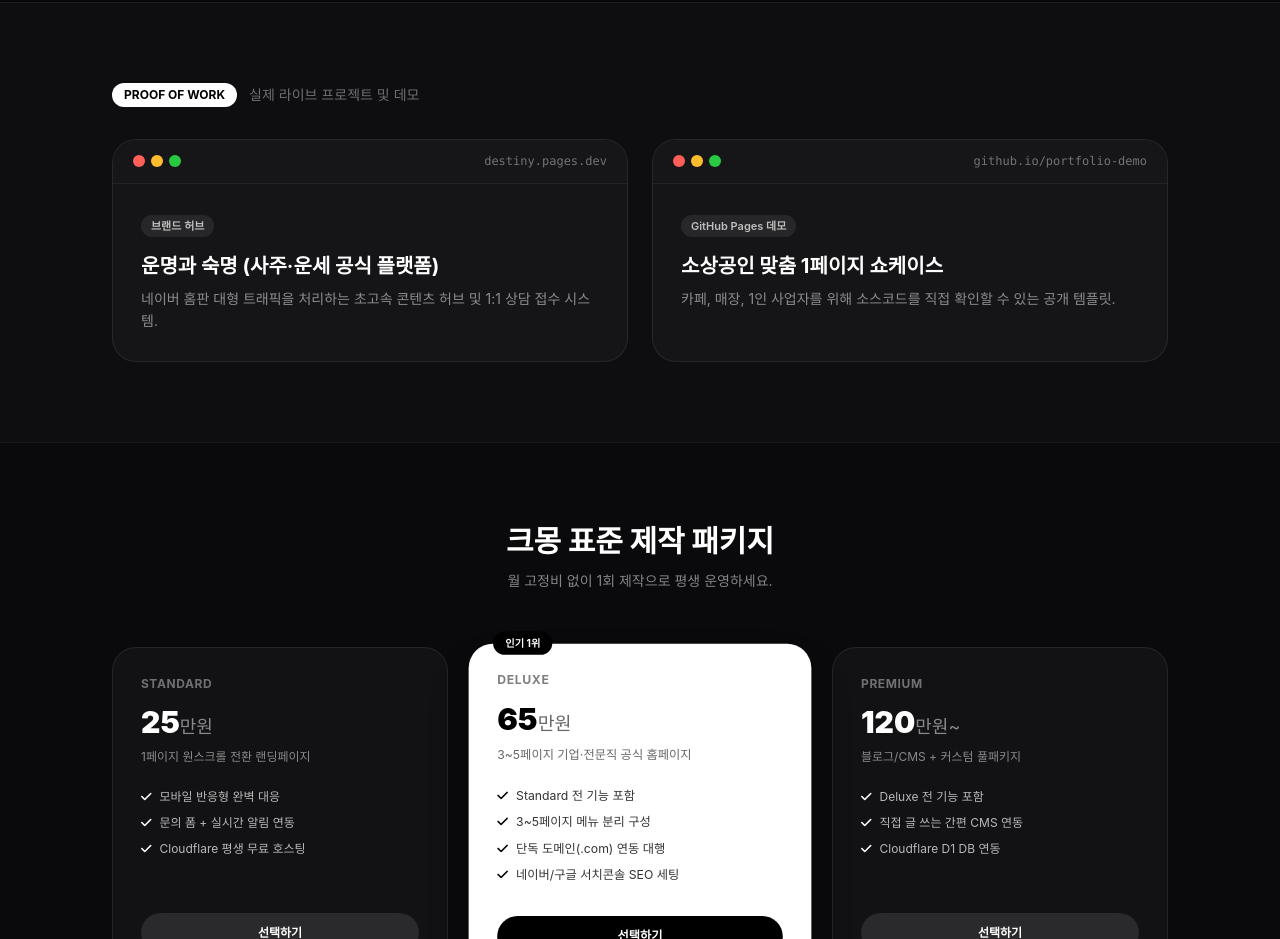
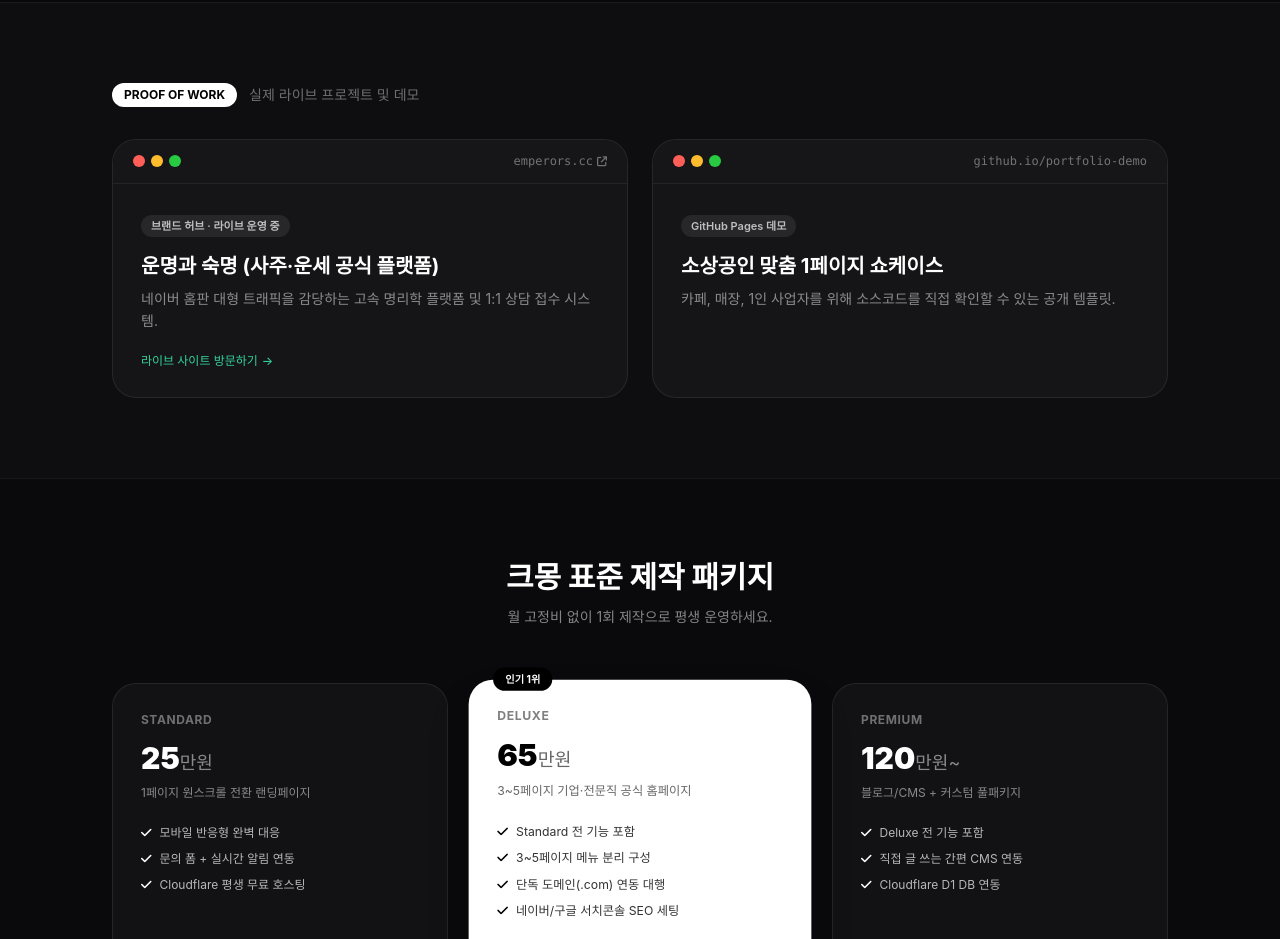
Before and after one commit to dk1347/destiny_weblab, a plain HTML site: page index.html in a window 1280 px wide. Shown: the part 940-1879 px from the top of the page. Drawn offline with nearby package versions, Linux system fonts and the light colour scheme; a web font is replaced by a local one.

Commit message:
fix: 사주 플랫폼 링크 emperors.cc 실제 도메인으로 연결

```diff
--- a/index.html
+++ b/index.html
@@ -101,23 +101,28 @@
         <span class="text-sm text-white/40">실제 라이브 프로젝트 및 데모</span>
       </div>
       <div class="grid md:grid-cols-2 gap-6">
-        <div class="rounded-3xl bg-[#151517] border border-white/[0.08] overflow-hidden">
+        <a href="https://emperors.cc" target="_blank" rel="noopener noreferrer" class="group block rounded-3xl bg-[#151517] border border-white/[0.08] hover:border-white/20 transition-all overflow-hidden">
           <div class="h-11 px-5 border-b border-white/[0.06] bg-[#161618] flex items-center justify-between">
             <div class="flex items-center gap-1.5">
               <span class="w-3 h-3 rounded-full bg-[#FF5F57]"></span>
               <span class="w-3 h-3 rounded-full bg-[#FFBD2E]"></span>
               <span class="w-3 h-3 rounded-full bg-[#28CA42]"></span>
             </div>
-            <span class="text-xs text-white/40 font-mono">destiny.pages.dev</span>
+            <span class="text-xs text-white/40 font-mono flex items-center gap-1 group-hover:text-white transition">
+              emperors.cc <i class="fa-solid fa-arrow-up-right-from-square text-[10px]"></i>
+            </span>
           </div>
           <div class="p-7">
-            <span class="px-2.5 py-1 rounded-full bg-white/[0.08] text-[11px] text-white/70 font-semibold">브랜드 허브</span>
-            <h3 class="mt-4 text-xl font-bold text-white">운명과 숙명 (사주·운세 공식 플랫폼)</h3>
+            <span class="px-2.5 py-1 rounded-full bg-white/[0.08] text-[11px] text-white/70 font-semibold">브랜드 허브 · 라이브 운영 중</span>
+            <h3 class="mt-4 text-xl font-bold text-white group-hover:text-emerald-400 transition">운명과 숙명 (사주·운세 공식 플랫폼)</h3>
             <p class="mt-2 text-sm text-white/50 leading-relaxed">
-              네이버 홈판 대형 트래픽을 처리하는 초고속 콘텐츠 허브 및 1:1 상담 접수 시스템.
+              네이버 홈판 대형 트래픽을 감당하는 고속 명리학 플랫폼 및 1:1 상담 접수 시스템.
             </p>
+            <div class="mt-5 text-xs text-emerald-400 font-medium flex items-center gap-1">
+              <span>라이브 사이트 방문하기</span> →
+            </div>
           </div>
-        </div>
+        </a>
 
         <div class="rounded-3xl bg-[#151517] border border-white/[0.08] overflow-hidden">
           <div class="h-11 px-5 border-b border-white/[0.06] bg-[#161618] flex items-center justify-between">
```
